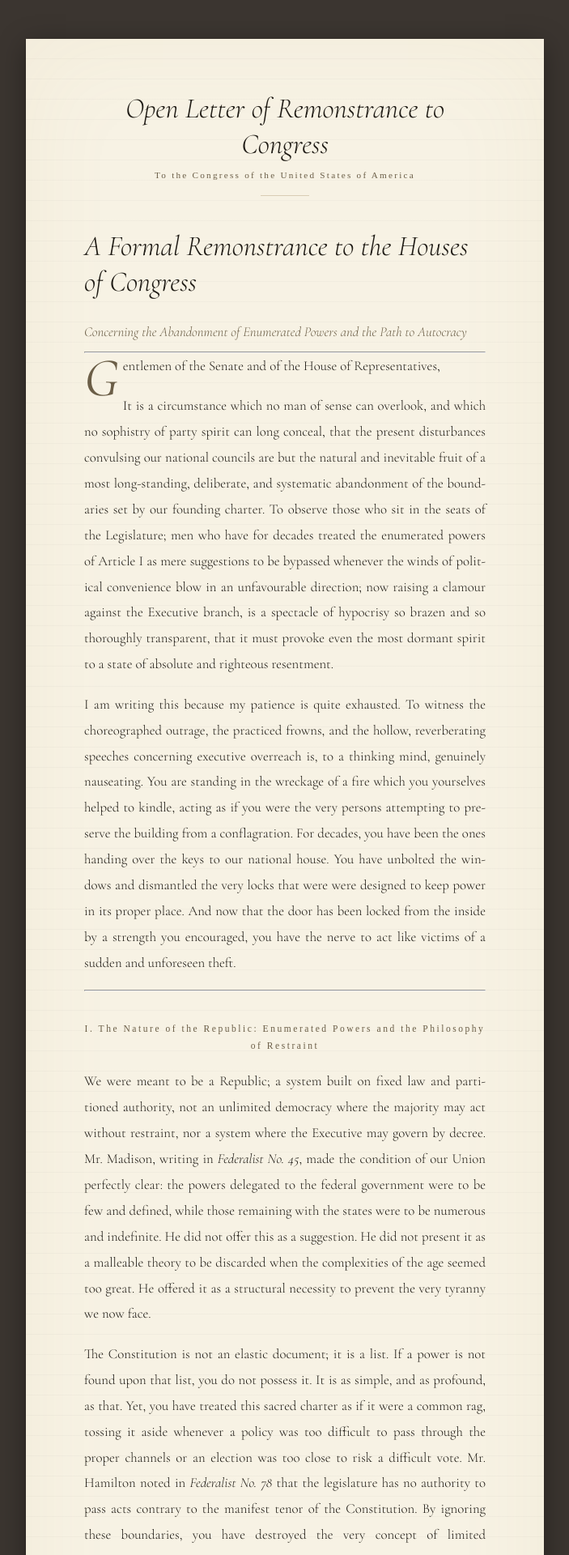
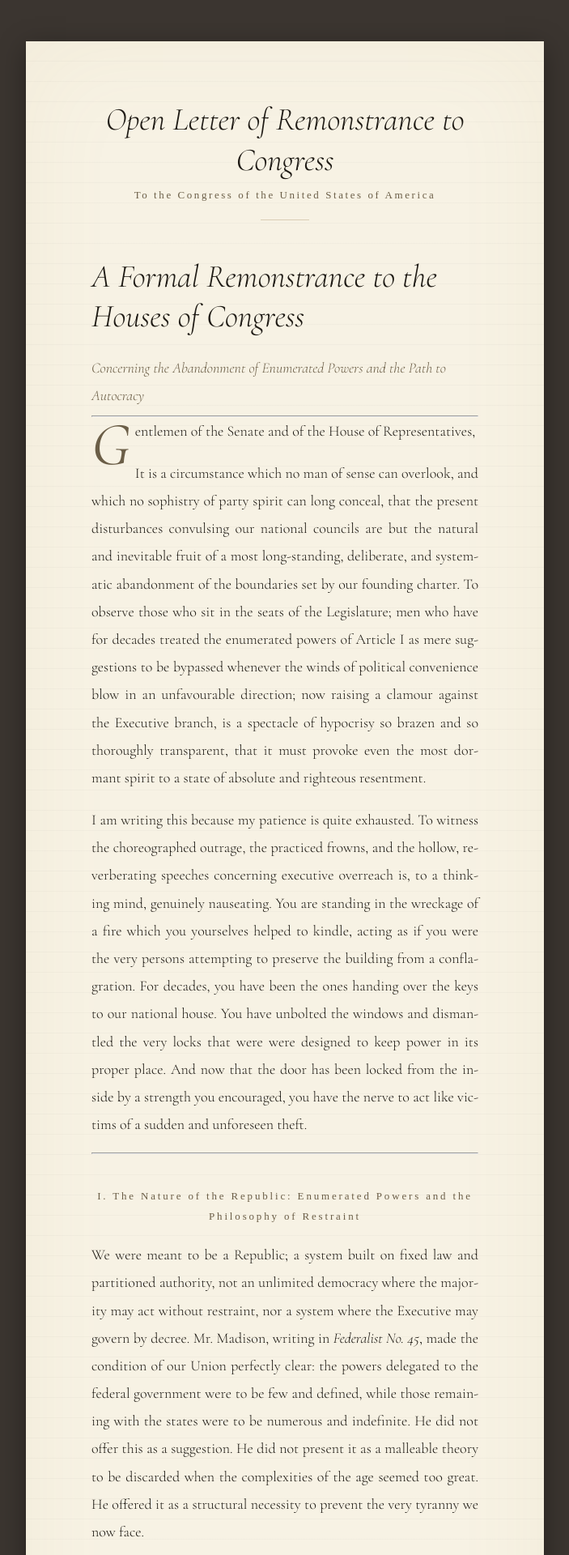
Before and after one commit to LettertoCongress/LettertoCongress.github.io, a Jekyll site: the page built from remonstrance.md, in a window 1280 px wide. Shown: the top 1920 px of the page at 81% size, without its empty margins (288-991 px from the left). Built offline with Jekyll 4.4.1, drawn with Linux system fonts in a browser that asks for light colours; some web fonts are replaced.

Commit message:
Theme fix

```diff
--- a/_layouts/remonstrance.html
+++ b/_layouts/remonstrance.html
@@ -17,18 +17,27 @@
             --crease: #d9cdb4;
         }
 
+        html {
+            /* Fluid base font: 15px at 320px screen → 18px at 1200px */
+            font-size: clamp(15px, 1.2vw + 11px, 18px);
+        }
+
         body {
             background-color: #3b3530;
             font-family: 'Cormorant Garamond', serif;
             color: var(--ink);
-            padding: 3rem 1rem 5rem;
+            /* Fluid vertical padding */
+            padding: clamp(1rem, 4vw, 3rem) clamp(0.5rem, 3vw, 1rem) clamp(2rem, 6vw, 5rem);
+            min-height: 100vh;
         }
 
         .paper {
             background-color: var(--vellum);
-            max-width: 640px;
+            /* Never wider than 640px, never narrower than the viewport minus gutters */
+            width: min(640px, 100%);
             margin: 0 auto;
-            padding: 4rem 4.5rem 5rem;
+            /* Fluid padding: tighter on small screens, generous on large */
+            padding: clamp(1.8rem, 6vw, 4rem) clamp(1.2rem, 7vw, 4.5rem) clamp(2.5rem, 7vw, 5rem);
             box-shadow:
                 0 1px 2px rgba(0,0,0,0.08),
                 0 8px 32px rgba(0,0,0,0.35),
@@ -54,14 +63,15 @@
         /* ── HEADER ── */
         header {
             text-align: center;
-            margin-bottom: 2.5rem;
+            margin-bottom: clamp(1.5rem, 4vw, 2.5rem);
         }
 
         h1 {
             font-family: 'Cormorant Garamond', serif;
             font-weight: 300;
             font-style: italic;
-            font-size: clamp(1.5rem, 3.5vw, 2.2rem);
+            /* Fluid headline: never smaller than 1.3rem, never larger than 2.2rem */
+            font-size: clamp(1.3rem, 3.5vw + 0.3rem, 2.2rem);
             line-height: 1.25;
             color: var(--ink);
             margin-bottom: 0.6rem;
@@ -70,31 +80,30 @@
         header p {
             font-family: 'Cormorant SC', serif;
             font-weight: 300;
-            font-size: 0.7rem;
+            font-size: clamp(0.6rem, 1.2vw, 0.72rem);
             letter-spacing: 0.2em;
             color: var(--faded);
             margin-top: 0.5rem;
         }
 
-        /* thin rule under header */
         header::after {
             content: '';
             display: block;
             width: 60px;
             border-bottom: 1px solid var(--crease);
-            margin: 1.2rem auto 0;
+            margin: clamp(0.8rem, 2vw, 1.2rem) auto 0;
         }
 
         /* ── BODY ── */
         .content {
-            font-size: 1.05rem;
+            font-size: 1rem;
             font-weight: 300;
             line-height: 1.9;
             color: var(--ink);
         }
 
         .content p {
-            margin-bottom: 1.1rem;
+            margin-bottom: 1rem;
             text-align: justify;
             hyphens: auto;
         }
@@ -103,7 +112,7 @@
         .content p:first-of-type::first-letter {
             float: left;
             font-family: 'Cormorant Garamond', serif;
-            font-size: 4.2rem;
+            font-size: clamp(3rem, 8vw, 4.2rem);
             font-weight: 400;
             font-style: italic;
             line-height: 0.82;
@@ -112,24 +121,24 @@
             color: var(--faded);
         }
 
-        /* Section headings — understated, centered small caps */
+        /* Section headings */
         .content h2 {
             font-family: 'Cormorant SC', serif;
             font-weight: 300;
-            font-size: 0.72rem;
+            font-size: clamp(0.6rem, 1.5vw, 0.72rem);
             letter-spacing: 0.22em;
             text-align: center;
             color: var(--faded);
-            margin: 2.2rem 0 1rem;
+            margin: clamp(1.4rem, 4vw, 2.2rem) 0 clamp(0.6rem, 2vw, 1rem);
         }
 
         .content h3 {
             font-family: 'Cormorant Garamond', serif;
             font-style: italic;
             font-weight: 300;
-            font-size: 1.05rem;
+            font-size: 1rem;
             color: var(--faded);
-            margin: 1.5rem 0 0.5rem;
+            margin: 1.2rem 0 0.4rem;
         }
 
         .content strong { font-weight: 600; }
@@ -137,10 +146,10 @@
 
         /* ── CLOSING ── */
         .content > div {
-            margin-top: 3rem;
+            margin-top: clamp(2rem, 5vw, 3rem);
             font-style: italic;
             color: var(--faded);
-            font-size: 0.98rem;
+            font-size: 0.95rem;
             line-height: 1.8;
         }
 
@@ -152,32 +161,27 @@
         .signature-line {
             border-top: 1px solid var(--crease);
             width: 160px;
-            margin-top: 2rem;
+            margin-top: clamp(1.2rem, 4vw, 2rem);
             margin-bottom: 0.4rem;
         }
 
         /* ── FOOTER ── */
         footer {
-            margin-top: 3.5rem;
+            margin-top: clamp(2rem, 5vw, 3.5rem);
             text-align: center;
         }
 
         footer p {
             font-family: 'Cormorant SC', serif;
             font-weight: 300;
-            font-size: 0.62rem;
+            font-size: clamp(0.55rem, 1.2vw, 0.62rem);
             letter-spacing: 0.18em;
             color: var(--crease);
         }
 
-        @media (max-width: 520px) {
-            .paper { padding: 2.5rem 1.8rem 3rem; }
-            h1 { font-size: 1.4rem; }
-        }
-
         @media print {
             body { background: white; padding: 0; }
-            .paper { box-shadow: none; max-width: 100%; }
+            .paper { box-shadow: none; width: 100%; }
         }
     </style>
 </head>
```
Also changed, not shown: other parts of _layouts/remonstrance.html (+1 -1 lines).
